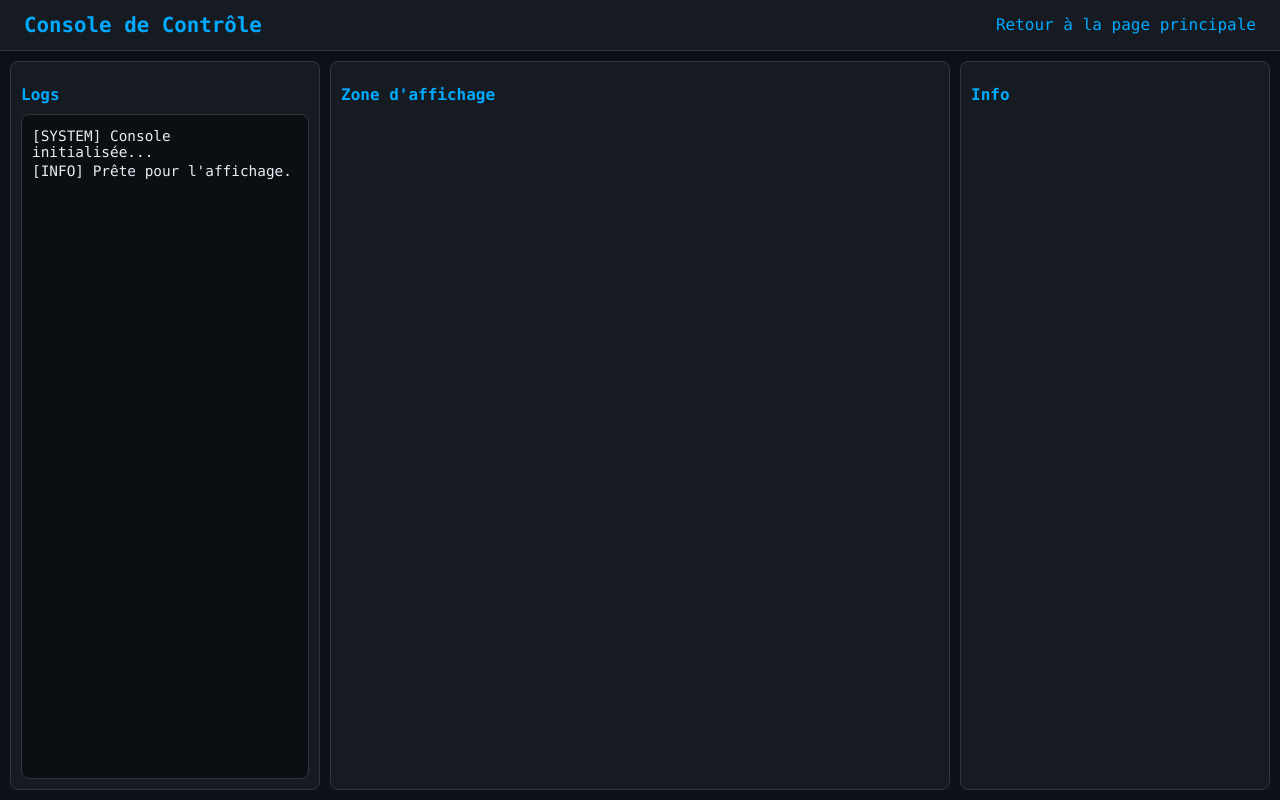
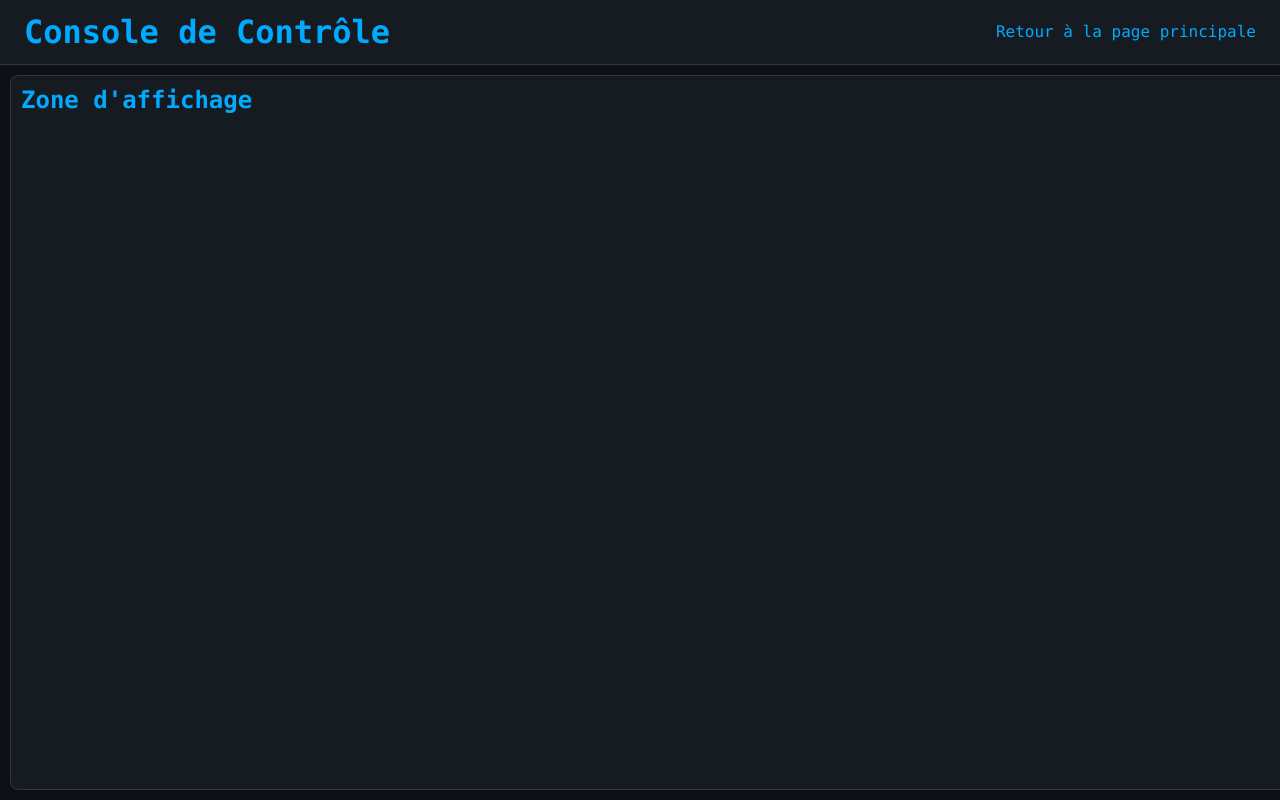
Before and after one commit to E-coal-eater/e-app-for-project-, a plain HTML site: page templates/pilot-stats.html in a window 1280 px wide. Drawn offline with Linux system fonts and the light colour scheme; files that its build step writes are made by us from their sources.

Commit message:
Version 0.3.3 (pilot stats rework)
made pilot stats an actual one ui insted of multiple ui
added goober.png as icon of this page

```diff
--- a/static/pilot-stats.css
+++ b/static/pilot-stats.css
@@ -44,10 +44,11 @@ html, body {
 /* ===== Mise en page principale ===== */
 .console {
     flex: 1;
-    display: grid;
-    grid-template-columns: 1fr 2fr 1fr;
+    display: flex;
+    justify-content: center;
     gap: 10px;
     padding: 10px;
+    width: 100%;
 }
 
 /* ===== Style des panneaux ===== */
@@ -58,21 +59,12 @@ html, body {
     padding: 10px;
     display: flex;
     flex-direction: column;
+    width: 100%
 }
 
 .console h2 {
     color: var(--accent);
     margin: 0 0 10px 0;
-}
-
-/* ===== Zone de logs ===== */
-.log-window {
-    background: #0b0f14;
-    border: 1px solid var(--border-color);
-    border-radius: var(--radius);
-    flex: 1;
-    padding: 10px;
-    overflow-y: auto;
 }
 
 /* ===== Grande zone d'affichage vide ===== */
@@ -83,17 +75,7 @@ html, body {
     align-items: center;
     color: #999;
     font-size: 1.2rem;
-}
-
-/* ===== Zone d'information à droite ===== */
-.info-area {
-    flex: 1;
-    border: 1px dashed var(--border-color);
-    border-radius: var(--radius);
-    color: #777;
-    display: flex;
-    justify-content: center;
-    align-items: center;
+    width: 100%;
 }
 
 /* ===== MODE MOBILE PAYSAGE ===== */
--- a/templates/pilot-stats.html
+++ b/templates/pilot-stats.html
@@ -3,7 +3,8 @@
 <head>
     <meta charset="UTF-8">
     <title>Console d'affichage</title>
-    <link rel="stylesheet" href="static/control.css">
+    <link rel="icon" type="image/x-icon" href="static/goober.png"/>
+    <link rel="stylesheet" href="static/pilot-stats.css">
 </head>
 
 <body>
@@ -15,16 +16,6 @@
     </header>
 
     <main class="console">
-
-        <!-- PANEL GAUCHE : LOGS -->
-        <section class="left-panel">
-            <h2>Logs</h2>
-            <div class="log-window" id="log">
-                <p>[SYSTEM] Console initialisée...</p>
-                <p>[INFO] Prête pour l'affichage.</p>
-            </div>
-        </section>
-
         <!-- GRAND PANEL CENTRAL VIDE -->
         <section class="main-panel">
             <h2>Zone d'affichage</h2>
@@ -32,15 +23,6 @@
                 <!-- Zone totalement vide, modifiable -->
             </div>
         </section>
-
-        <!-- PANEL DROIT VIDE -->
-        <section class="right-panel">
-            <h2>Info</h2>
-            <div class="info-area">
-                <!-- Vide pour le moment -->
-            </div>
-        </section>
-
     </main>
 </body>
 </html>
```
